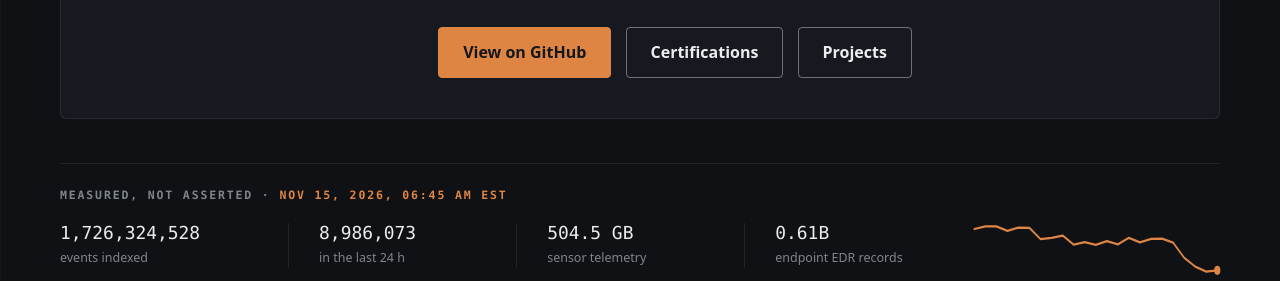
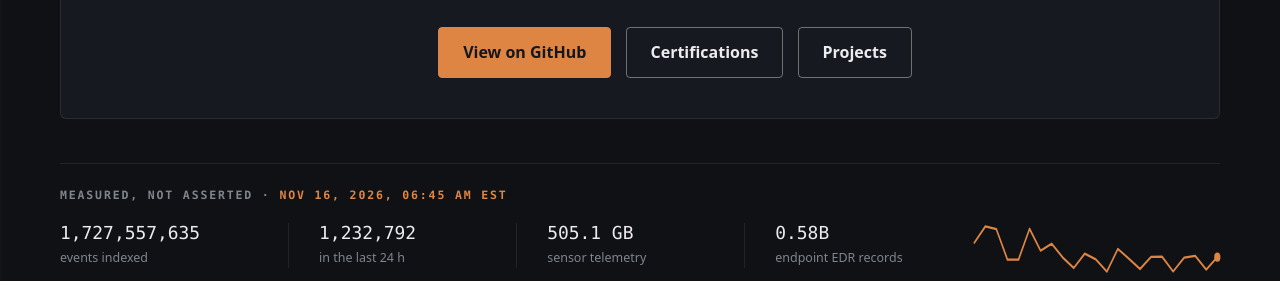
Before and after one commit to SeriouslyCyberLLC/cyber-portfolio, a plain HTML site: page index.html in a window 1280 px wide. Shown: the part 519-800 px from the top of the page. Drawn offline with Linux system fonts and the light colour scheme.

Commit message:
Refresh measured figures against the cluster

```diff
--- a/index.html
+++ b/index.html
@@ -505,48 +505,48 @@
 
         <!-- TELEMETRY:START, generated by scripts/update-telemetry.mjs, do not hand-edit -->
         <section class="telemetry" aria-labelledby="telemetry-title">
-            <h2 class="telemetry__eyebrow" id="telemetry-title">Measured, not asserted &middot; <b>Nov 15, 2026, 06:45 AM EST</b></h2>
+            <h2 class="telemetry__eyebrow" id="telemetry-title">Measured, not asserted &middot; <b>Nov 16, 2026, 06:45 AM EST</b></h2>
             <div class="telemetry__row">
-                <div class="telemetry__fig"><span class="v">1,726,324,528</span><span class="k">events indexed</span></div>
-                <div class="telemetry__fig"><span class="v">8,986,073</span><span class="k">in the last 24 h</span></div>
-                <div class="telemetry__fig"><span class="v">504.5 GB</span><span class="k">sensor telemetry</span></div>
-                <div class="telemetry__fig"><span class="v">0.61B</span><span class="k">endpoint EDR records</span></div>
+                <div class="telemetry__fig"><span class="v">1,727,557,635</span><span class="k">events indexed</span></div>
+                <div class="telemetry__fig"><span class="v">1,232,792</span><span class="k">in the last 24 h</span></div>
+                <div class="telemetry__fig"><span class="v">505.1 GB</span><span class="k">sensor telemetry</span></div>
+                <div class="telemetry__fig"><span class="v">0.58B</span><span class="k">endpoint EDR records</span></div>
                 <div class="telemetry__plot">
                     <svg viewBox="0 0 320 46" preserveAspectRatio="none" role="img" aria-labelledby="spark-title">
-                        <title id="spark-title">Events per hour over the last 23 hours, ranging from 51,730 to 555,911</title>
-                        <path class="spark-line" style="--len:332px" stroke-dasharray="332" d="M3.0 5.3 L17.3 3.0 L31.5 3.0 L45.8 7.0 L60.1 4.0 L74.4 4.4 L88.6 14.3 L102.9 13.1 L117.2 11.1 L131.5 19.2 L145.7 17.0 L160.0 19.3 L174.3 16.0 L188.5 18.9 L202.8 13.1 L217.1 17.1 L231.4 14.0 L245.6 13.9 L259.9 17.4 L274.2 30.7 L288.5 38.6 L302.7 43.0 L317.0 41.9"/>
-                        <circle class="spark-end" cx="317.0" cy="41.9" r="4"/>
-                        <rect class="spark-hit" x="-4.0" y="0" width="13.9" height="46"><title>7 AM, 526,917 events</title></rect>
-            <rect class="spark-hit" x="10.3" y="0" width="13.9" height="46"><title>8 AM, 555,733 events</title></rect>
-            <rect class="spark-hit" x="24.6" y="0" width="13.9" height="46"><title>9 AM, 555,911 events</title></rect>
-            <rect class="spark-hit" x="38.9" y="0" width="13.9" height="46"><title>10 AM, 505,544 events</title></rect>
-            <rect class="spark-hit" x="53.1" y="0" width="13.9" height="46"><title>11 AM, 542,884 events</title></rect>
-            <rect class="spark-hit" x="67.4" y="0" width="13.9" height="46"><title>12 PM, 538,750 events</title></rect>
-            <rect class="spark-hit" x="81.7" y="0" width="13.9" height="46"><title>1 PM, 413,555 events</title></rect>
-            <rect class="spark-hit" x="96.0" y="0" width="13.9" height="46"><title>2 PM, 428,286 events</title></rect>
-            <rect class="spark-hit" x="110.2" y="0" width="13.9" height="46"><title>3 PM, 453,841 events</title></rect>
-            <rect class="spark-hit" x="124.5" y="0" width="13.9" height="46"><title>4 PM, 351,850 events</title></rect>
-            <rect class="spark-hit" x="138.8" y="0" width="13.9" height="46"><title>5 PM, 379,791 events</title></rect>
-            <rect class="spark-hit" x="153.0" y="0" width="13.9" height="46"><title>6 PM, 350,661 events</title></rect>
-            <rect class="spark-hit" x="167.3" y="0" width="13.9" height="46"><title>7 PM, 392,411 events</title></rect>
-            <rect class="spark-hit" x="181.6" y="0" width="13.9" height="46"><title>8 PM, 354,946 events</title></rect>
-            <rect class="spark-hit" x="195.9" y="0" width="13.9" height="46"><title>9 PM, 428,996 events</title></rect>
-            <rect class="spark-hit" x="210.1" y="0" width="13.9" height="46"><title>10 PM, 378,574 events</title></rect>
-            <rect class="spark-hit" x="224.4" y="0" width="13.9" height="46"><title>11 PM, 416,999 events</title></rect>
-            <rect class="spark-hit" x="238.7" y="0" width="13.9" height="46"><title>12 AM, 418,191 events</title></rect>
-            <rect class="spark-hit" x="253.0" y="0" width="13.9" height="46"><title>1 AM, 374,999 events</title></rect>
-            <rect class="spark-hit" x="267.2" y="0" width="13.9" height="46"><title>2 AM, 207,140 events</title></rect>
-            <rect class="spark-hit" x="281.5" y="0" width="13.9" height="46"><title>3 AM, 107,543 events</title></rect>
-            <rect class="spark-hit" x="295.8" y="0" width="13.9" height="46"><title>4 AM, 51,730 events</title></rect>
-            <rect class="spark-hit" x="310.0" y="0" width="13.9" height="46"><title>5 AM, 65,666 events</title></rect>
+                        <title id="spark-title">Events per hour over the last 23 hours, ranging from 25,048 to 94,289</title>
+                        <path class="spark-line" style="--len:418px" stroke-dasharray="418" d="M3.0 17.5 L17.3 3.0 L31.5 5.5 L45.8 32.4 L60.1 32.4 L74.4 5.1 L88.6 24.5 L102.9 18.3 L117.2 30.5 L131.5 39.8 L145.7 27.1 L160.0 32.2 L174.3 43.0 L188.5 22.9 L202.8 31.7 L217.1 40.7 L231.4 29.9 L245.6 29.8 L259.9 42.9 L274.2 30.6 L288.5 29.1 L302.7 41.2 L317.0 30.2"/>
+                        <circle class="spark-end" cx="317.0" cy="30.2" r="4"/>
+                        <rect class="spark-hit" x="-4.0" y="0" width="13.9" height="46"><title>7 AM, 69,201 events</title></rect>
+            <rect class="spark-hit" x="10.3" y="0" width="13.9" height="46"><title>8 AM, 94,289 events</title></rect>
+            <rect class="spark-hit" x="24.6" y="0" width="13.9" height="46"><title>9 AM, 90,023 events</title></rect>
+            <rect class="spark-hit" x="38.9" y="0" width="13.9" height="46"><title>10 AM, 43,324 events</title></rect>
+            <rect class="spark-hit" x="53.1" y="0" width="13.9" height="46"><title>11 AM, 43,409 events</title></rect>
+            <rect class="spark-hit" x="67.4" y="0" width="13.9" height="46"><title>12 PM, 90,702 events</title></rect>
+            <rect class="spark-hit" x="81.7" y="0" width="13.9" height="46"><title>1 PM, 57,047 events</title></rect>
+            <rect class="spark-hit" x="96.0" y="0" width="13.9" height="46"><title>2 PM, 67,764 events</title></rect>
+            <rect class="spark-hit" x="110.2" y="0" width="13.9" height="46"><title>3 PM, 46,762 events</title></rect>
+            <rect class="spark-hit" x="124.5" y="0" width="13.9" height="46"><title>4 PM, 30,673 events</title></rect>
+            <rect class="spark-hit" x="138.8" y="0" width="13.9" height="46"><title>5 PM, 52,490 events</title></rect>
+            <rect class="spark-hit" x="153.0" y="0" width="13.9" height="46"><title>6 PM, 43,818 events</title></rect>
+            <rect class="spark-hit" x="167.3" y="0" width="13.9" height="46"><title>7 PM, 25,048 events</title></rect>
+            <rect class="spark-hit" x="181.6" y="0" width="13.9" height="46"><title>8 PM, 59,828 events</title></rect>
+            <rect class="spark-hit" x="195.9" y="0" width="13.9" height="46"><title>9 PM, 44,661 events</title></rect>
+            <rect class="spark-hit" x="210.1" y="0" width="13.9" height="46"><title>10 PM, 28,998 events</title></rect>
+            <rect class="spark-hit" x="224.4" y="0" width="13.9" height="46"><title>11 PM, 47,670 events</title></rect>
+            <rect class="spark-hit" x="238.7" y="0" width="13.9" height="46"><title>12 AM, 47,962 events</title></rect>
+            <rect class="spark-hit" x="253.0" y="0" width="13.9" height="46"><title>1 AM, 25,231 events</title></rect>
+            <rect class="spark-hit" x="267.2" y="0" width="13.9" height="46"><title>2 AM, 46,449 events</title></rect>
+            <rect class="spark-hit" x="281.5" y="0" width="13.9" height="46"><title>3 AM, 49,144 events</title></rect>
+            <rect class="spark-hit" x="295.8" y="0" width="13.9" height="46"><title>4 AM, 28,166 events</title></rect>
+            <rect class="spark-hit" x="310.0" y="0" width="13.9" height="46"><title>5 AM, 47,259 events</title></rect>
                     </svg>
                 </div>
             </div>
-            <p class="telemetry__caption">Events per hour across Suricata and Zeek. Peak 555,911, floor 51,730. Regenerated from the cluster by <code>scripts/update-telemetry.mjs</code>.</p>
+            <p class="telemetry__caption">Events per hour across Suricata and Zeek. Peak 94,289, floor 25,048. Regenerated from the cluster by <code>scripts/update-telemetry.mjs</code>.</p>
             <table class="visually-hidden">
                 <caption>Events per hour, last 23 hours</caption>
                 <thead><tr><th scope="col">Hour</th><th scope="col">Events</th></tr></thead>
-                <tbody><tr><td>7 AM</td><td>526,917</td></tr><tr><td>8 AM</td><td>555,733</td></tr><tr><td>9 AM</td><td>555,911</td></tr><tr><td>10 AM</td><td>505,544</td></tr><tr><td>11 AM</td><td>542,884</td></tr><tr><td>12 PM</td><td>538,750</td></tr><tr><td>1 PM</td><td>413,555</td></tr><tr><td>2 PM</td><td>428,286</td></tr><tr><td>3 PM</td><td>453,841</td></tr><tr><td>4 PM</td><td>351,850</td></tr><tr><td>5 PM</td><td>379,791</td></tr><tr><td>6 PM</td><td>350,661</td></tr><tr><td>7 PM</td><td>392,411</td></tr><tr><td>8 PM</td><td>354,946</td></tr><tr><td>9 PM</td><td>428,996</td></tr><tr><td>10 PM</td><td>378,574</td></tr><tr><td>11 PM</td><td>416,999</td></tr><tr><td>12 AM</td><td>418,191</td></tr><tr><td>1 AM</td><td>374,999</td></tr><tr><td>2 AM</td><td>207,140</td></tr><tr><td>3 AM</td><td>107,543</td></tr><tr><td>4 AM</td><td>51,730</td></tr><tr><td>5 AM</td><td>65,666</td></tr></tbody>
+                <tbody><tr><td>7 AM</td><td>69,201</td></tr><tr><td>8 AM</td><td>94,289</td></tr><tr><td>9 AM</td><td>90,023</td></tr><tr><td>10 AM</td><td>43,324</td></tr><tr><td>11 AM</td><td>43,409</td></tr><tr><td>12 PM</td><td>90,702</td></tr><tr><td>1 PM</td><td>57,047</td></tr><tr><td>2 PM</td><td>67,764</td></tr><tr><td>3 PM</td><td>46,762</td></tr><tr><td>4 PM</td><td>30,673</td></tr><tr><td>5 PM</td><td>52,490</td></tr><tr><td>6 PM</td><td>43,818</td></tr><tr><td>7 PM</td><td>25,048</td></tr><tr><td>8 PM</td><td>59,828</td></tr><tr><td>9 PM</td><td>44,661</td></tr><tr><td>10 PM</td><td>28,998</td></tr><tr><td>11 PM</td><td>47,670</td></tr><tr><td>12 AM</td><td>47,962</td></tr><tr><td>1 AM</td><td>25,231</td></tr><tr><td>2 AM</td><td>46,449</td></tr><tr><td>3 AM</td><td>49,144</td></tr><tr><td>4 AM</td><td>28,166</td></tr><tr><td>5 AM</td><td>47,259</td></tr></tbody>
             </table>
         </section>
         <!-- TELEMETRY:END -->
```
Also changed, not shown: 3 other files.
